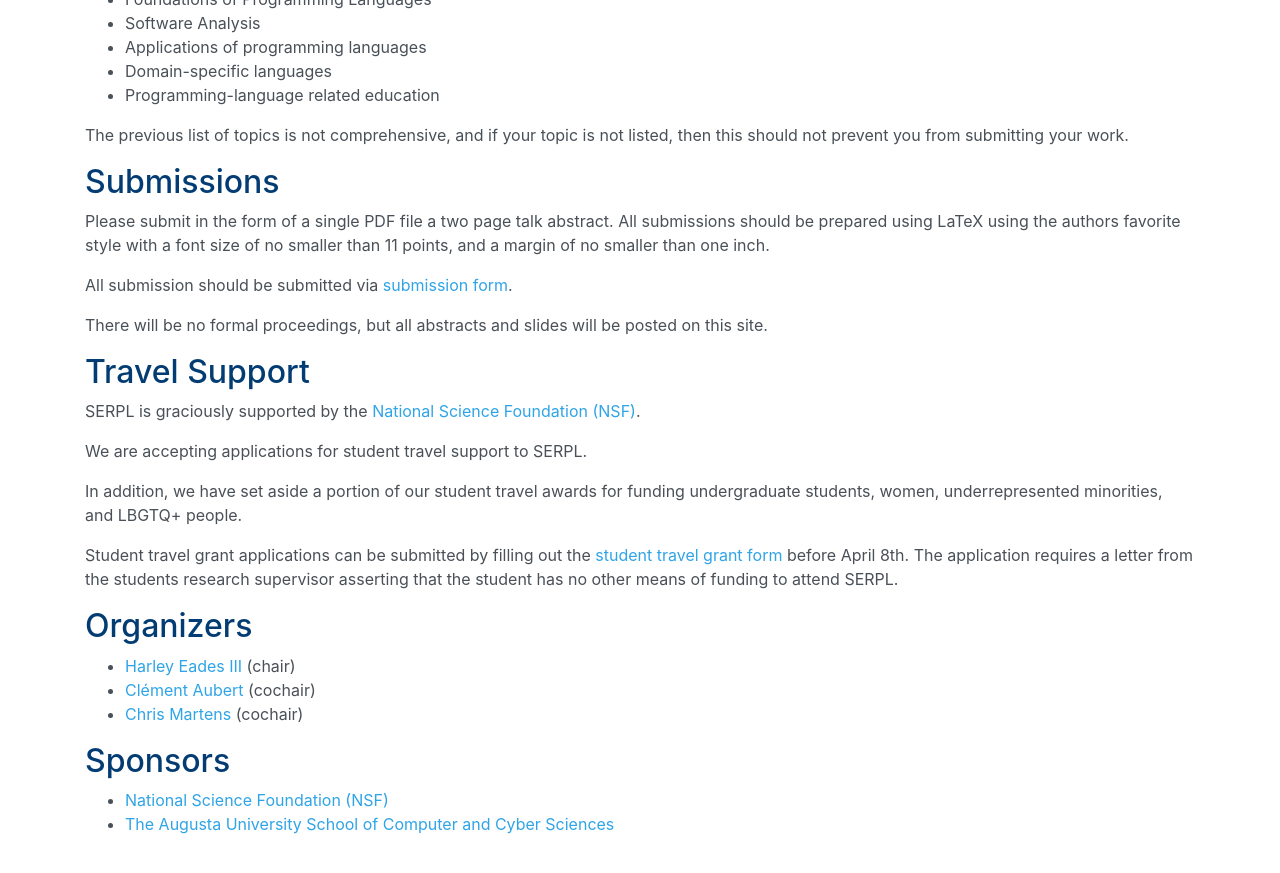
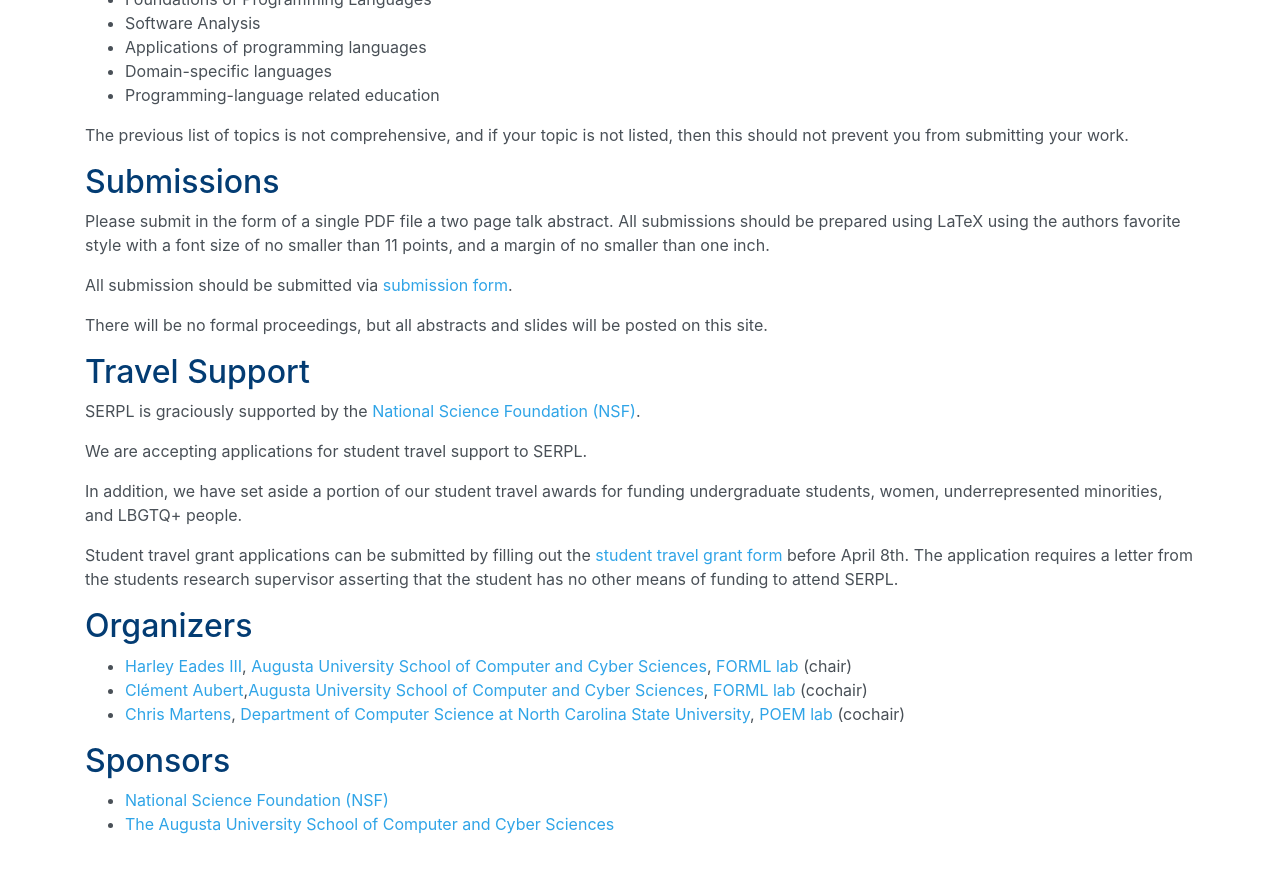
Before and after one commit to the-au-forml-lab/SERPL2019, a Jekyll site: the page built from index.md, in a window 1280 px wide and 900 px high, scrolled down 1487 px. Shown: the top 873 px of the window. Built offline with Jekyll 4.4.1, drawn with Linux system fonts in a browser that asks for light colours.

Commit message:
Added links
Added links to Alexis's webpage, and to the organizers' institutions / labs.

```diff
--- a/index.md
+++ b/index.md
@@ -16,7 +16,7 @@
 
   We are extremely excited to announce that the keynote speaker is:
 
-  **Alexis King** : Research programmer at [Northwestern University
+  [**Alexis King**](https://lexi-lambda.github.io/) : Research programmer at [Northwestern University
   PLT](https://plt.eecs.northwestern.edu/) in Chicago, Illinois.
 
 ## When
@@ -101,9 +101,15 @@
 
 ## Organizers
 
-  - [Harley Eades III](http://metatheorem.org/) (chair)
-  - [Clément Aubert](http://spots.augusta.edu/caubert/) (cochair)
-  - [Chris Martens](https://sites.google.com/ncsu.edu/cmartens) (cochair)
+  - [Harley Eades III](http://metatheorem.org/), [Augusta
+University School of Computer and Cyber Sciences](https://www.augusta.edu/ccs),
+[FORML lab](https://the-au-forml-lab.github.io/) (chair)
+  - [Clément Aubert](http://spots.augusta.edu/caubert/),[Augusta
+University School of Computer and Cyber Sciences](https://www.augusta.edu/ccs),
+[FORML lab](https://the-au-forml-lab.github.io/) (cochair)
+  - [Chris Martens](https://sites.google.com/ncsu.edu/cmartens), [Department of Computer Science at North Carolina State University](https://www.csc.ncsu.edu/), [POEM lab](https://sites.google.com/ncsu.edu/poem) (cochair)
+
+
 
 ## Sponsors
 
```
